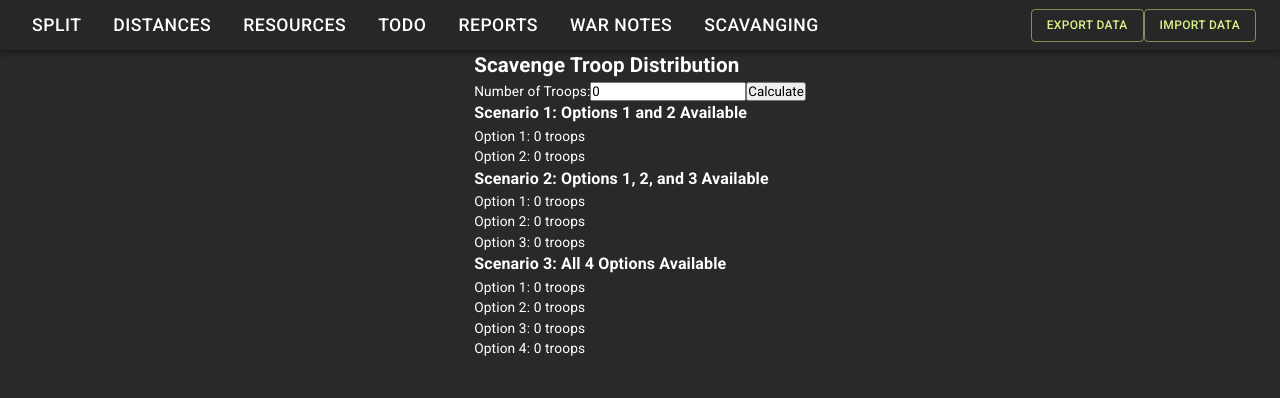
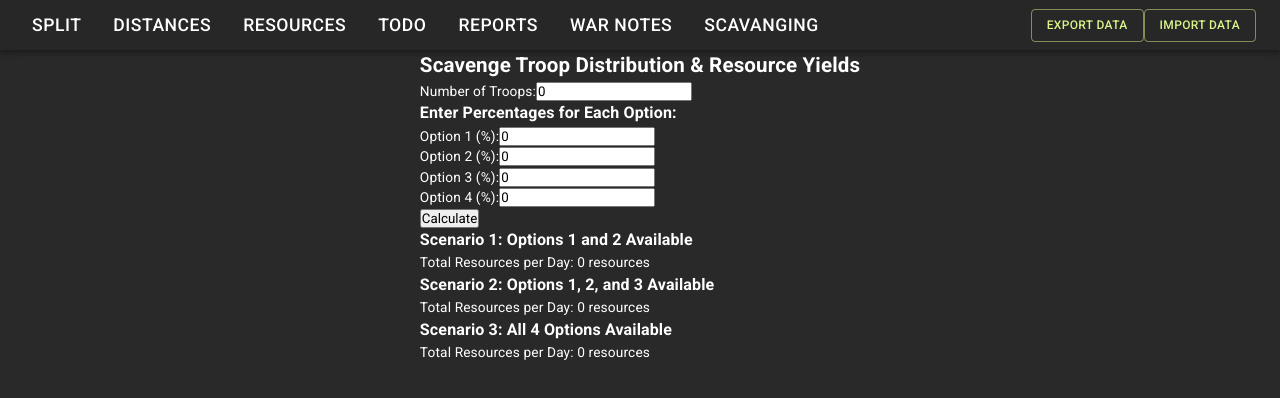
Before and after one commit to Ted2121/MarketShuffle, a React (Vite) app in the folder marketshuffle/: page /tw-scavanging in a window 1280 px wide. Shown: the top 398 px of the page. Built offline with nearby package versions, Linux system fonts and the light colour scheme.

Commit message:
with inputs

```diff
--- a/marketshuffle/src/tribal-wars-tools/scavanging.jsx
+++ b/marketshuffle/src/tribal-wars-tools/scavanging.jsx
@@ -2,13 +2,24 @@ import React, { useState } from "react";
 
 const ScavengeCalculator = () => {
   const [troops, setTroops] = useState(0);
-  const [results, setResults] = useState({ scenario1: {}, scenario2: {}, scenario3: {} });
+  const [percentages, setPercentages] = useState({
+    option1: 0,
+    option2: 0,
+    option3: 0,
+    option4: 0,
+  });
+  const [results, setResults] = useState({
+    scenario1: { assignedTroops: {}, totalResources: 0 },
+    scenario2: { assignedTroops: {}, totalResources: 0 },
+    scenario3: { assignedTroops: {}, totalResources: 0 },
+  });
 
-  // Constants based on your formula
-  const troopCapacity = 25; // 1 unit carries 25 resources
+  // Constants
+  const troopCapacity = 25; // Each troop carries 25 resources
   const durationExponent = 0.45;
   const durationInitialSeconds = 1800; // 30 minutes in seconds
   const durationFactor = 0.7237692407143577;
+  const SECONDS_IN_DAY = 86400; // 24 hours in seconds
 
   const lootFactors = {
     option1: 0.1,
@@ -17,65 +28,69 @@ const ScavengeCalculator = () => {
     option4: 0.75,
   };
 
+  // Formula to calculate scavenging duration
   const calcScavengeDuration = (capacity, lootFactor) => {
     const base = (lootFactor * capacity) ** 2 * 100;
     const duration = Math.pow(base, durationExponent) + durationInitialSeconds;
     return Math.round(duration * durationFactor);
   };
 
+  // Formula to calculate resource yield per run
+  const calcResourceYieldPerRun = (troopCount, lootFactor) => {
+    const totalCapacity = troopCount * troopCapacity;
+    return totalCapacity * lootFactor; // Multiply carrying capacity by the loot factor
+  };
+
+  // Calculate total resources for a given troop distribution
+  const calcTotalResources = (troopDistribution) => {
+    return Object.keys(troopDistribution).reduce((total, option) => {
+      const assignedCount = troopDistribution[option];
+      const resourcesPerRun = calcResourceYieldPerRun(assignedCount, lootFactors[option]);
+      const scavengingDuration = calcScavengeDuration(assignedCount * troopCapacity, lootFactors[option]);
+      const runsPerDay = Math.floor(SECONDS_IN_DAY / scavengingDuration);
+      return total + (resourcesPerRun * runsPerDay);
+    }, 0);
+  };
+
+  // Distribute troops based on user-defined percentages
   const calculateDistribution = () => {
-    const totalCapacity = troops * troopCapacity;
+    const totalTroops = parseInt(troops, 10);
+    const assignedTroops = {
+      option1: Math.floor(totalTroops * (percentages.option1 / 100)),
+      option2: Math.floor(totalTroops * (percentages.option2 / 100)),
+      option3: Math.floor(totalTroops * (percentages.option3 / 100)),
+      option4: Math.floor(totalTroops * (percentages.option4 / 100)),
+    };
 
-    // Scenario 1: Only options 1 and 2 available
-    const scenario1Result = distributeTroops([lootFactors.option1, lootFactors.option2], totalCapacity);
+    // Calculate total resources for each scenario
+    const scenario1Total = calcTotalResources({
+      option1: assignedTroops.option1,
+      option2: assignedTroops.option2,
+    });
 
-    // Scenario 2: Options 1, 2, and 3 available
-    const scenario2Result = distributeTroops(
-      [lootFactors.option1, lootFactors.option2, lootFactors.option3],
-      totalCapacity
-    );
+    const scenario2Total = calcTotalResources({
+      option1: assignedTroops.option1,
+      option2: assignedTroops.option2,
+      option3: assignedTroops.option3,
+    });
 
-    // Scenario 3: All 4 options available
-    const scenario3Result = distributeTroops(
-      [lootFactors.option1, lootFactors.option2, lootFactors.option3, lootFactors.option4],
-      totalCapacity
-    );
+    const scenario3Total = calcTotalResources({
+      option1: assignedTroops.option1,
+      option2: assignedTroops.option2,
+      option3: assignedTroops.option3,
+      option4: assignedTroops.option4,
+    });
 
     setResults({
-      scenario1: scenario1Result,
-      scenario2: scenario2Result,
-      scenario3: scenario3Result,
+      scenario1: { assignedTroops: { option1: assignedTroops.option1, option2: assignedTroops.option2 }, totalResources: scenario1Total },
+      scenario2: { assignedTroops: { option1: assignedTroops.option1, option2: assignedTroops.option2, option3: assignedTroops.option3 }, totalResources: scenario2Total },
+      scenario3: { assignedTroops: { option1: assignedTroops.option1, option2: assignedTroops.option2, option3: assignedTroops.option3, option4: assignedTroops.option4 }, totalResources: scenario3Total },
     });
-  };
-
-  const distributeTroops = (availableLootFactors, totalCapacity) => {
-    let availableCapacity = totalCapacity;
-    let assignedTroops = {};
-
-    // Calculate the inverse loot factors sum
-    let inverseLootFactorSum = 0;
-    let inverseLootFactors = [];
-    availableLootFactors.forEach((lootFactor, index) => {
-      const inverseLootFactor = 1 / lootFactor;
-      inverseLootFactors.push(inverseLootFactor);
-      inverseLootFactorSum += inverseLootFactor;
-    });
-
-    // Calculate the portion of troops for each option
-    availableLootFactors.forEach((lootFactor, index) => {
-      const portion = inverseLootFactors[index] / inverseLootFactorSum;
-      const assignedCapacity = portion * totalCapacity;
-      const assignedTroopCount = Math.floor(assignedCapacity / troopCapacity);
-      assignedTroops[`option${index + 1}`] = assignedTroopCount;
-      availableCapacity -= assignedTroopCount * troopCapacity;
-    });
-
-    return assignedTroops;
   };
 
   return (
     <div>
-      <h2>Scavenge Troop Distribution</h2>
+      <h2>Scavenge Troop Distribution & Resource Yields</h2>
       <div>
         <label>Number of Troops:</label>
         <input
@@ -83,33 +98,78 @@ const ScavengeCalculator = () => {
           value={troops}
           onChange={(e) => setTroops(Number(e.target.value))}
         />
-        <button onClick={calculateDistribution}>Calculate</button>
       </div>
 
+      <div>
+        <h3>Enter Percentages for Each Option:</h3>
+        <label>Option 1 (%):</label>
+        <input
+          type="number"
+          value={percentages.option1}
+          onChange={(e) => setPercentages({ ...percentages, option1: Number(e.target.value) })}
+        />
+        <br />
+        <label>Option 2 (%):</label>
+        <input
+          type="number"
+          value={percentages.option2}
+          onChange={(e) => setPercentages({ ...percentages, option2: Number(e.target.value) })}
+        />
+        <br />
+        <label>Option 3 (%):</label>
+        <input
+          type="number"
+          value={percentages.option3}
+          onChange={(e) => setPercentages({ ...percentages, option3: Number(e.target.value) })}
+        />
+        <br />
+        <label>Option 4 (%):</label>
+        <input
+          type="number"
+          value={percentages.option4}
+          onChange={(e) => setPercentages({ ...percentages, option4: Number(e.target.value) })}
+        />
+        <br />
+      </div>
+
+      <button onClick={calculateDistribution}>Calculate</button>
+
+      {/* Display results for Scenario 1 */}
       {results.scenario1 && (
         <div>
           <h3>Scenario 1: Options 1 and 2 Available</h3>
-          <p>Option 1: {results.scenario1.option1 || 0} troops</p>
-          <p>Option 2: {results.scenario1.option2 || 0} troops</p>
+          {Object.keys(results.scenario1.assignedTroops).map((option) => (
+            <div key={option}>
+              <p>{option}: {results.scenario1.assignedTroops[option]} troops</p>
+            </div>
+          ))}
+          <p>Total Resources per Day: {results.scenario1.totalResources} resources</p>
         </div>
       )}
 
+      {/* Display results for Scenario 2 */}
       {results.scenario2 && (
         <div>
           <h3>Scenario 2: Options 1, 2, and 3 Available</h3>
-          <p>Option 1: {results.scenario2.option1 || 0} troops</p>
-          <p>Option 2: {results.scenario2.option2 || 0} troops</p>
-          <p>Option 3: {results.scenario2.option3 || 0} troops</p>
+          {Object.keys(results.scenario2.assignedTroops).map((option) => (
+            <div key={option}>
+              <p>{option}: {results.scenario2.assignedTroops[option]} troops</p>
+            </div>
+          ))}
+          <p>Total Resources per Day: {results.scenario2.totalResources} resources</p>
         </div>
       )}
 
+      {/* Display results for Scenario 3 */}
       {results.scenario3 && (
         <div>
           <h3>Scenario 3: All 4 Options Available</h3>
-          <p>Option 1: {results.scenario3.option1 || 0} troops</p>
-          <p>Option 2: {results.scenario3.option2 || 0} troops</p>
-          <p>Option 3: {results.scenario3.option3 || 0} troops</p>
-          <p>Option 4: {results.scenario3.option4 || 0} troops</p>
+          {Object.keys(results.scenario3.assignedTroops).map((option) => (
+            <div key={option}>
+              <p>{option}: {results.scenario3.assignedTroops[option]} troops</p>
+            </div>
+          ))}
+          <p>Total Resources per Day: {results.scenario3.totalResources} resources</p>
         </div>
       )}
     </div>
```
